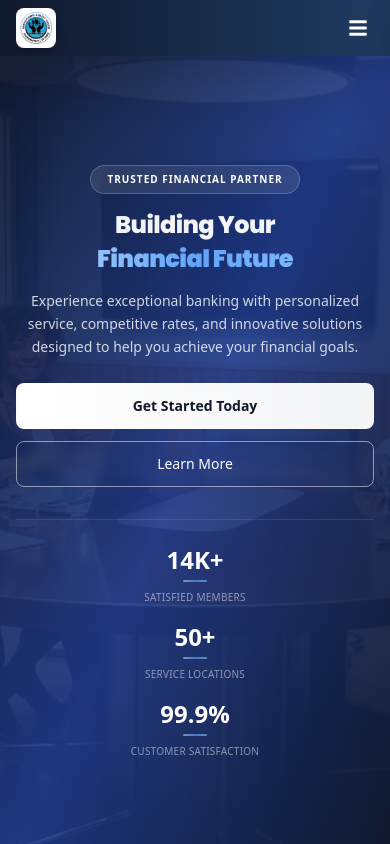
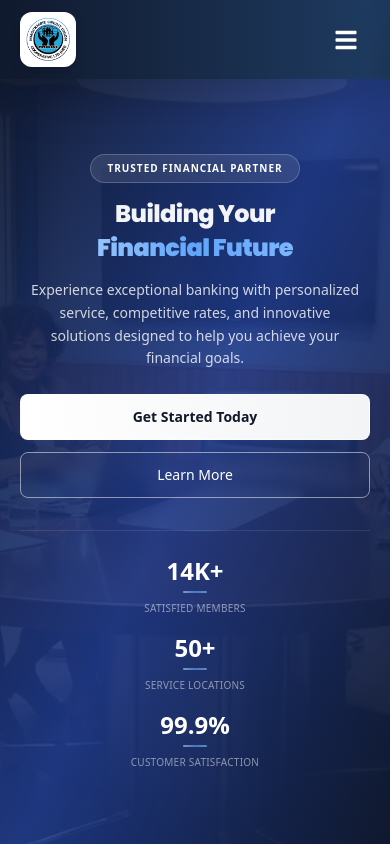
Before and after one commit to Narcisse1/mmoccul-website, a React (Create React App) app: page / in a window 390 px wide. Shown: the top 844 px of the page. Built offline with nearby package versions, Linux system fonts and the light colour scheme; a web font is replaced by a local one.

Commit message:
Update my recent changes

```diff
--- a/src/sections/Header.jsx
+++ b/src/sections/Header.jsx
@@ -33,22 +33,22 @@ export const Header = () => {
 
   return (
     <header
-        className='py-2 lg:py-4 lg:px-[80px] px-4 fixed top-0 left-0 w-full z-50 shadow-2xl backdrop-blur-md overflow-hidden'
+        className='py-3 lg:py-4 lg:px-8 px-5 fixed top-0 left-0 w-full z-50 shadow-2xl backdrop-blur-md'
         style={{
             background: 'linear-gradient(270deg, #0f172a, #1e3a5f, #0f172a)',
             backgroundSize: '200% 200%',
             animation: 'gradientBG 8s ease infinite'
         }}
     >
-      <div className="flex justify-between items-center">
+      <div className="max-w-7xl mx-auto flex justify-between items-center">
         {/* Logo with White Background */}
-        <div className="w-10 lg:w-16 bg-white rounded-lg lg:rounded-xl p-1 lg:p-1.5 shadow-lg flex-shrink-0">
+        <div className="w-14 lg:w-18 bg-white rounded-xl p-1.5 shadow-lg">
           <img src={logo} alt="Mmoccul Logo" className="w-full h-auto" />
         </div>
         {/* logo ends  */}
 
         {/* hamburger menu button (mobile only starts)  */}
-        <button className='text-white text-xl lg:text-2xl md:hidden p-1.5 lg:p-2 hover:bg-white/10 rounded-lg transition-colors flex-shrink-0' onClick={() => setMenuOpen (!menuOpen)}>
+        <button className='text-white text-2xl md:hidden p-3 hover:bg-white/10 rounded-lg transition-colors' onClick={() => setMenuOpen (!menuOpen)}>
           {menuOpen ? <IoCloseSharp /> : <FaBars />}
         </button>
 
@@ -81,7 +81,7 @@ export const Header = () => {
         </nav>
 
         {/* Create Account Button - Professional Design */}
-        <div className='hidden md:block flex-shrink-0'>
+        <div className='hidden md:block'>
           <RouterLink
             to="/create-account"
             className='inline-flex items-center gap-2 bg-themegreen text-white font-semibold text-sm py-2.5 px-7 rounded-lg hover:bg-green-600 transition-all duration-300 shadow-md hover:shadow-lg'
@@ -93,16 +93,10 @@ export const Header = () => {
           </RouterLink>
         </div>
       </div>
-        {/* Backdrop overlay for mobile menu */}
-        <div
-          className={`fixed inset-0 bg-black/50 backdrop-blur-sm z-40 md:hidden transition-opacity duration-300 ${menuOpen ? 'opacity-100' : 'opacity-0 pointer-events-none'}`}
-          onClick={() => setMenuOpen(false)}
-        ></div>
-
         {/* mobile menu (professional slide-in drawer) */}
-       <div className={`fixed top-0 right-0 h-full w-72 max-w-[80vw] bg-gradient-to-b from-black via-gray-900 to-black text-white
+       <div className={`fixed top-0 right-0 h-full w-80 bg-gradient-to-b from-black via-gray-900 to-black text-white
         transform ${menuOpen ? 'translate-x-0' : 'translate-x-full'}
-        transition-transform duration-300 ease-in-out z-50 shadow-2xl border-l border-gray-700 md:hidden`}>
+        transition-transform duration-300 ease-in-out z-40 shadow-2xl border-l border-gray-700`}>
 
           {/* Header Section */}
           <div className='flex items-center justify-between p-6 border-b border-gray-700 bg-gradient-to-r from-gray-900 to-black'>
--- a/src/sections/Hero.jsx
+++ b/src/sections/Hero.jsx
@@ -166,8 +166,8 @@ export const Hero = () => {
       </div>
 
       {/* Main Content */}
-      <div className='relative z-10 min-h-[calc(100vh-80px)] flex items-center justify-center px-4 sm:px-6 lg:px-8'>
-        <div className='text-center max-w-4xl mx-auto w-full'>
+        <div className='relative z-10 min-h-[calc(100vh-80px)] flex items-center justify-center px-5 sm:px-6 lg:px-8'>
+          <div className='text-center max-w-7xl mx-auto w-full'>
           {/* Category Tag */}
           <div data-aos="fade-up" data-aos-delay="100">
             <span className='inline-block px-4 py-1.5 bg-white/10 backdrop-blur-md border border-white/20 rounded-full text-white text-[10px] sm:text-xs font-semibold tracking-widest uppercase mb-4 sm:mb-6'>
```
